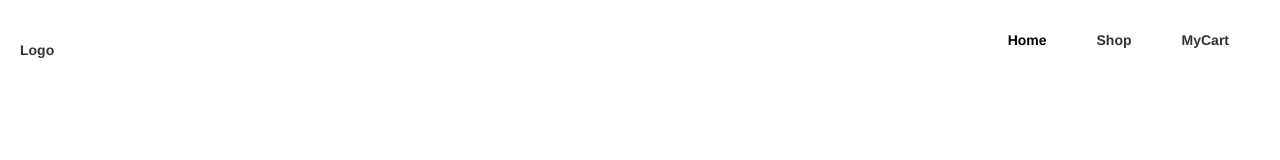
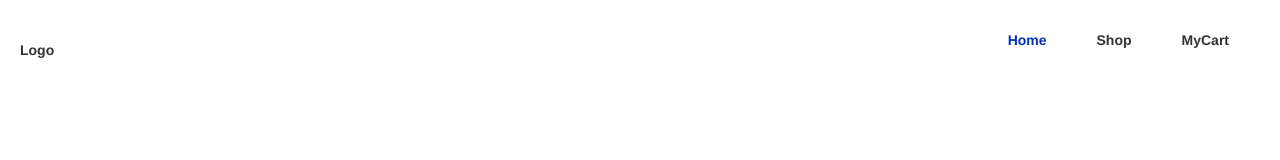
Before and after one commit to skmuddamsetty/e-commerce-v1, an Angular app: page / in a window 1280 px wide. In both pictures the pointer is over the link 1027 px from the left and 40 px from the top of the page. Shown: the top 160 px of the page. Built offline with nearby package versions, Linux system fonts and the light colour scheme.

Commit message:
restored the styling

```diff
--- a/src/app/navbar/navbar.component.scss
+++ b/src/app/navbar/navbar.component.scss
@@ -33,7 +33,7 @@
     padding: 0 2rem;
     color: #333333;
     &:hover {
-      color: black;
+      color: #0030b8;
     }
   }
 }
```
